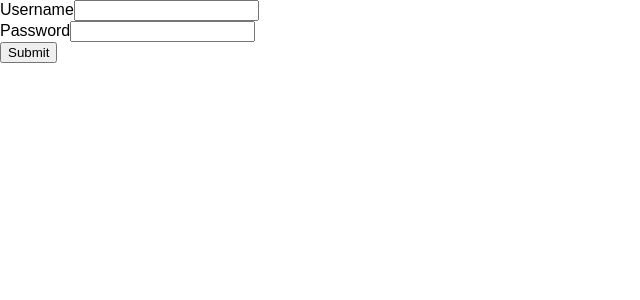
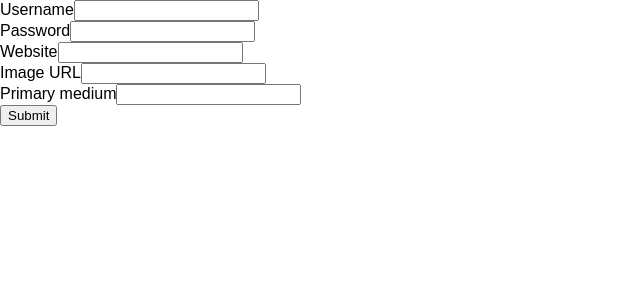
Before and after one commit to scottnyerges/ART, a React (Create React App) app in the folder client/: page /register in a window 1280 px wide. Shown: the top 300 px of the page, without its empty margins (0-640 px from the left). Built offline with nearby package versions, Linux system fonts and the light colour scheme.

Commit message:
added login functionality

```diff
--- a/client/src/pages/Login.js
+++ b/client/src/pages/Login.js
@@ -22,7 +22,7 @@ class Login extends React.Component {
 		console.log(this.state.password);
 
 		if(this.state.username && this.state.password){
-const data = {username: this.state.username, password: this.state.password}
+			const data = {username: this.state.username, password: this.state.password}
 			axios.post("/api/auth/login", data).then(res => {
 				console.log(res);
 				console.log("login data captured");
--- a/client/src/pages/NoMatch.js
+++ b/client/src/pages/NoMatch.js
@@ -1,8 +1,9 @@
 import React from "react";
+import axios from "axios";
 
 const NoMatch = () => {
 	return (
-		<div>NoMatch</div>
+		<div><p>That page doesn't exist. Better backtrack...</p></div>
 		)
 };
 
--- a/client/src/pages/Register.js
+++ b/client/src/pages/Register.js
@@ -4,8 +4,10 @@ import axios from "axios";
 class Register extends React.Component {
 	state = {
 		username:"",
-		password:""
-		// ADD ADDITIONAL USER REGISTRATION FIELDS HERE?
+		password:"",
+		website:"",
+		image:"",
+		medium:"",
 	};
 
 	handleInputChange = event => {
@@ -20,10 +22,12 @@ class Register extends React.Component {
 		console.log("registration submitted");
 		console.log(this.state.username);
 		console.log(this.state.password);
+		console.log(this.state.website);
+		console.log(this.state.image);
+		console.log(this.state.medium);
 
-		if(this.state.username && this.state.password){
-			// ADD OTHER VARIABLES INTO && LINE ABOVE?
-const data = {username: this.state.username, password: this.state.password}
+		if(this.state.username && this.state.password && this.state.website){
+			const data = {username: this.state.username, password: this.state.password, website: this.state.website, image: this.state.image, medium: this.state.medium}
 			axios.post("/api/auth/register", data).then(res => {
 				console.log(res);
 				this.props.history.push("/login");
@@ -40,6 +44,9 @@ const data = {username: this.state.username, password: this.state.password}
 		<form>
 			<label>Username</label><input name="username" value={this.state.username} onChange={this.handleInputChange}/><br />
 			<label>Password</label><input name="password" value={this.state.password} onChange={this.handleInputChange}/><br />
+			<label>Website</label><input name="website" value={this.state.website} onChange={this.handleInputChange}/><br />
+			<label>Image URL</label><input name="image" value={this.state.image} onChange={this.handleInputChange}/><br />
+			<label>Primary medium</label><input name="medium" value={this.state.medium} onChange={this.handleInputChange}/><br />
 
 			<button onClick={this.handleFormSubmit}>Submit</button>
 		</form>
```
Also changed, not shown: client/src/pages/Gallery.js (+10 -0 lines), 2 other files (tests, documents, lock files or other folders).
